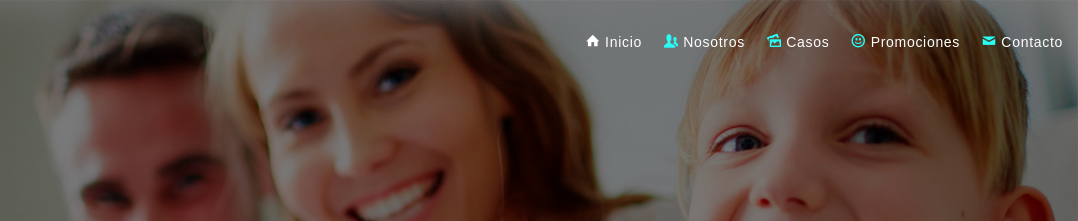
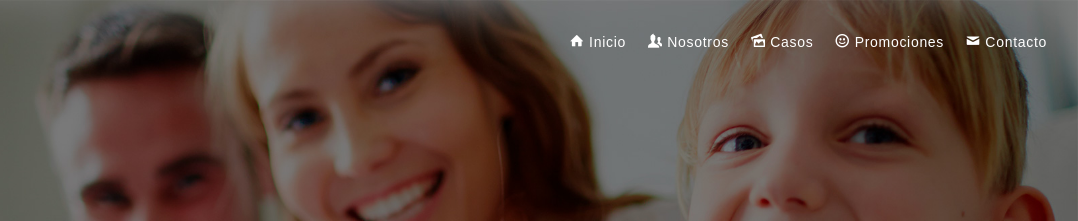
Before and after one commit to alainpiloto/mileniumdent, a plain HTML site: page index.html in a window 1280 px wide. Shown: the top 221 px of the page, 202-1280 px from the left. Drawn offline with nearby package versions, Linux system fonts and the light colour scheme; files whose address does not match are found by name; a web font is replaced by a local one.

Commit message:
main
update

```diff
--- a/index.html
+++ b/index.html
@@ -27,7 +27,7 @@
     <div id="header_top" class="hideForMobile">
         <nav id="navbar" class="cabeceraNavs">
             <img id="logo" src="img/recurso_9.svg" alt="">
-            <a class=" links-hover" href="#" style="color: rgb(255, 255, 255);"><span class="icon-home" style="color: rgb(255, 255, 255);"></span> Inicio</a>
+            <a class=" links-hover" href="#" style="color: rgb(255, 255, 255);"><span class="icon-home" ></span> Inicio</a>
             <a class=" links-hover" href="#nosotros_container" style="color: rgb(255, 255, 255);"><span class="icon-users"></span> Nosotros</a>
             <a class=" links-hover" href="#casosContainer" style="color: rgb(255, 255, 255);"><span class="icon-images"></span> Casos</a>
             <a class=" links-hover" href="#promosContainer" style="color: rgb(255, 255, 255);"><span class="icon-emoji-happy"></span> Promociones</a>
--- a/style.css
+++ b/style.css
@@ -22,7 +22,9 @@
 
 }
 
-
+a span {
+    color:#fff;
+}
 
 
 
@@ -46,7 +48,7 @@ background-position: center center;
     position: fixed;
     top: 0;
     margin: 16px;
-    /* padding-right: ;: 16px; */
+    padding-right: 16px;
     z-index: 99999;
 
 }
```
